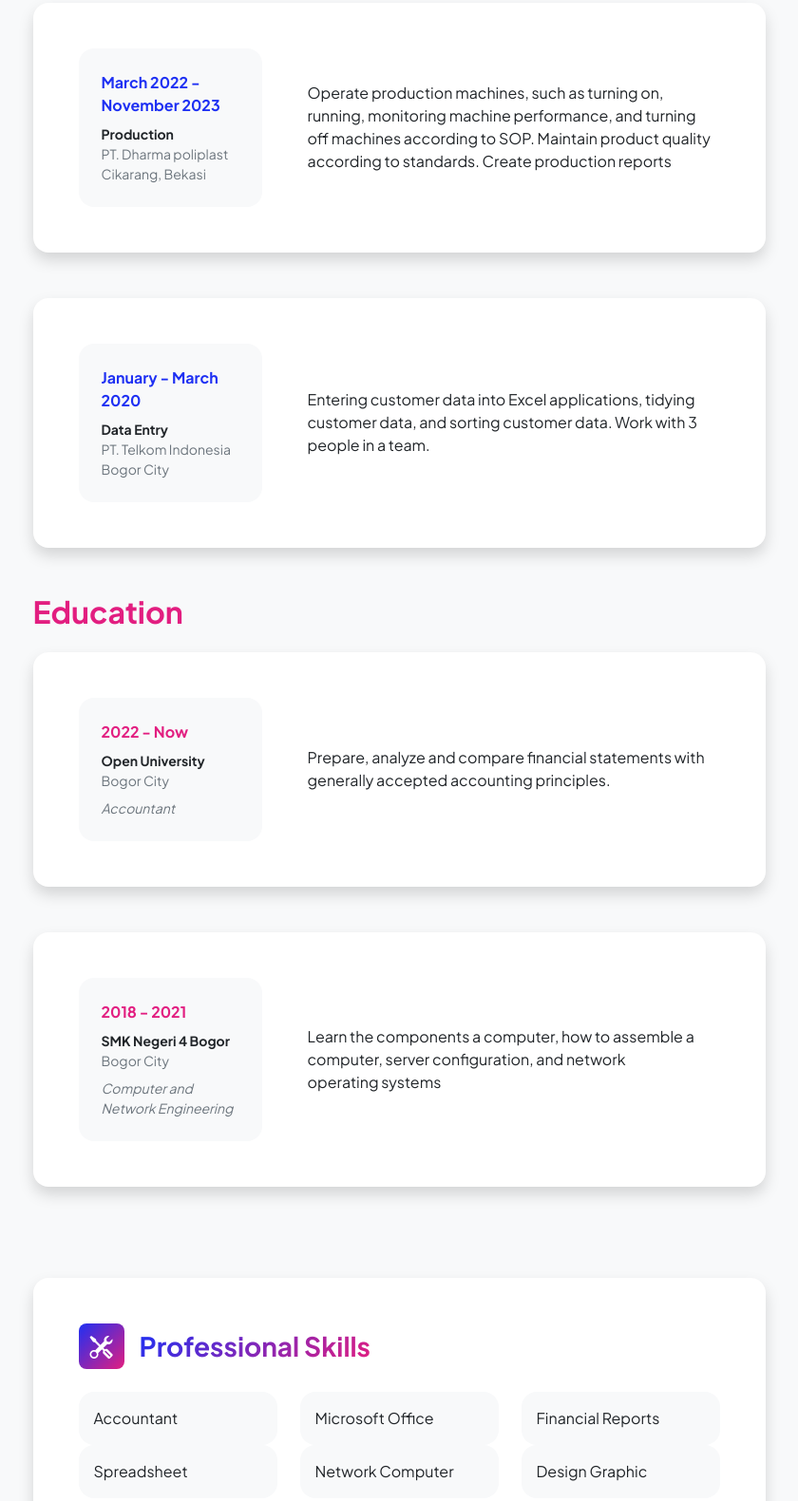
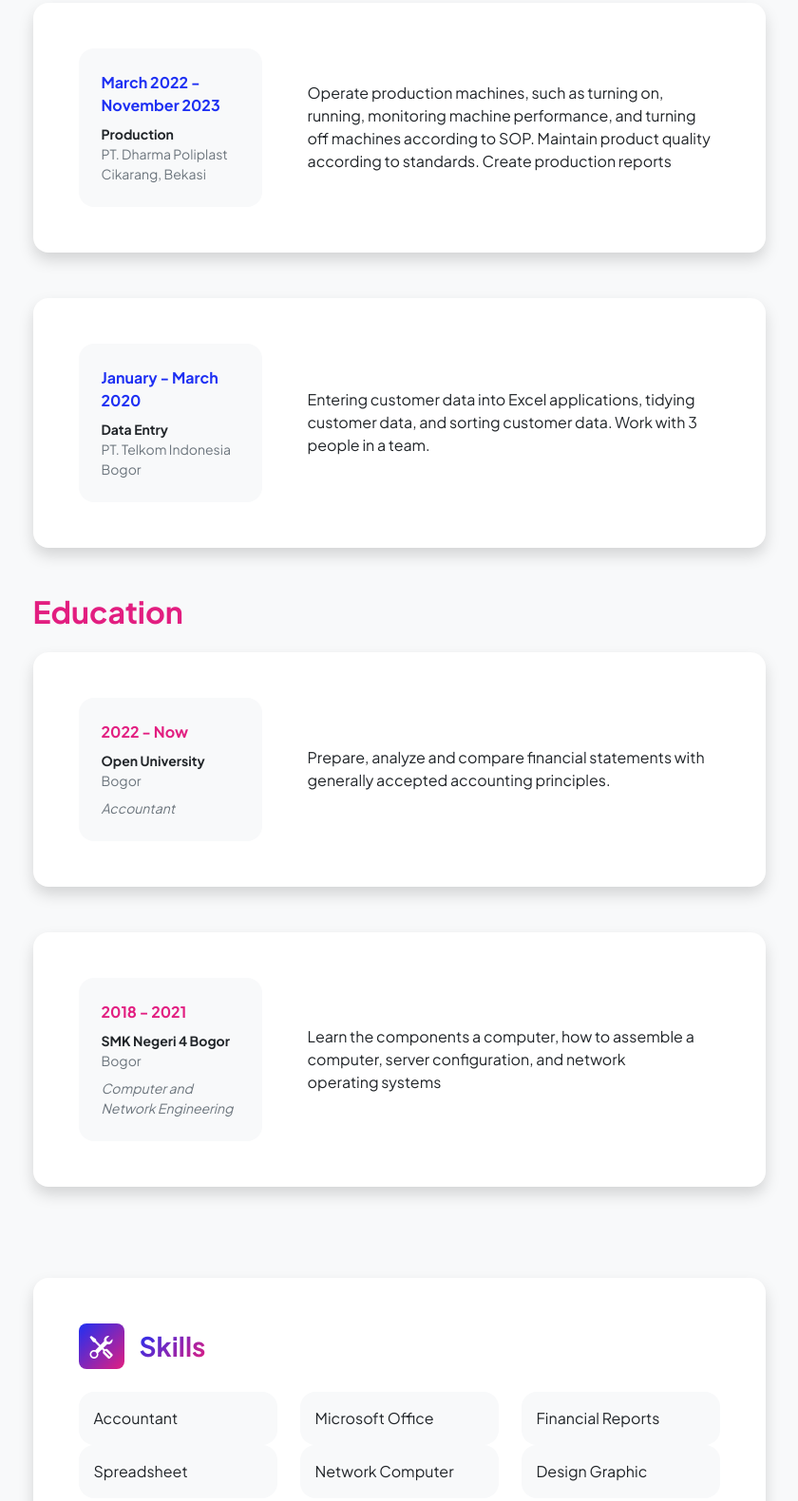
Before and after one commit to ghnfm/Portfolioghna, a plain HTML site: page resume.html in a window 1280 px wide. Shown: the part 329-1910 px from the top of the page at 95% size, without its empty margins (220-1060 px from the left). Drawn offline with nearby package versions, Linux system fonts and the light colour scheme.

Commit message:
Update resume.html

```diff
--- a/resume.html
+++ b/resume.html
@@ -60,7 +60,7 @@
                                             <div class="bg-light p-4 rounded-4">
                                                 <div class="text-primary fw-bolder mb-2">March 2022 - November 2023</div>
                                                 <div class="small fw-bolder">Production </div>
-                                                <div class="small text-muted">PT. Dharma poliplast</div>
+                                                <div class="small text-muted">PT. Dharma Poliplast</div>
                                                 <div class="small text-muted">Cikarang, Bekasi</div>
                                             </div>
                                         </div>
@@ -77,7 +77,7 @@
                                                 <div class="text-primary fw-bolder mb-2">January - March 2020 </div>
                                                 <div class="small fw-bolder">Data Entry </div>
                                                 <div class="small text-muted">PT. Telkom Indonesia</div>
-                                                <div class="small text-muted">Bogor City</div>
+                                                <div class="small text-muted">Bogor</div>
                                             </div>
                                         </div>
                                         <div class="col-lg-8"><div>Entering customer data into Excel applications, tidying customer data, and sorting customer data. Work with 3 people in a team.</div></div>
@@ -97,7 +97,7 @@
                                                 <div class="text-secondary fw-bolder mb-2">2022 - Now</div>
                                                 <div class="mb-2">
                                                     <div class="small fw-bolder">Open University </div>
-                                                    <div class="small text-muted">Bogor City</div>
+                                                    <div class="small text-muted">Bogor</div>
                                                 </div>
                                                 <div class="fst-italic">
                                                     <div class="small text-muted">Accountant</div>
@@ -117,7 +117,7 @@
                                                 <div class="text-secondary fw-bolder mb-2">2018 - 2021</div>
                                                 <div class="mb-2">
                                                     <div class="small fw-bolder">SMK Negeri 4 Bogor</div>
-                                                    <div class="small text-muted">Bogor City</div>
+                                                    <div class="small text-muted">Bogor</div>
                                                 </div>
                                                 <div class="fst-italic">
                                                     <div class="small text-muted"> Computer and Network Engineering</div>
@@ -140,7 +140,7 @@
                                     <div class="mb-5">
                                         <div class="d-flex align-items-center mb-4">
                                             <div class="feature bg-primary bg-gradient-primary-to-secondary text-white rounded-3 me-3"><i class="bi bi-tools"></i></div>
-                                            <h3 class="fw-bolder mb-0"><span class="text-gradient d-inline">Professional Skills</span></h3>
+                                            <h3 class="fw-bolder mb-0"><span class="text-gradient d-inline">Skills</span></h3>
                                         </div>
                                         <div class="row row-cols-1 row-cols-md-3 mb-4">
                                              <div class="col mb-4 mb-md-0"><div class="d-flex align-items-center bg-light rounded-4 p-3 h-100">Accountant</div></div>
```
